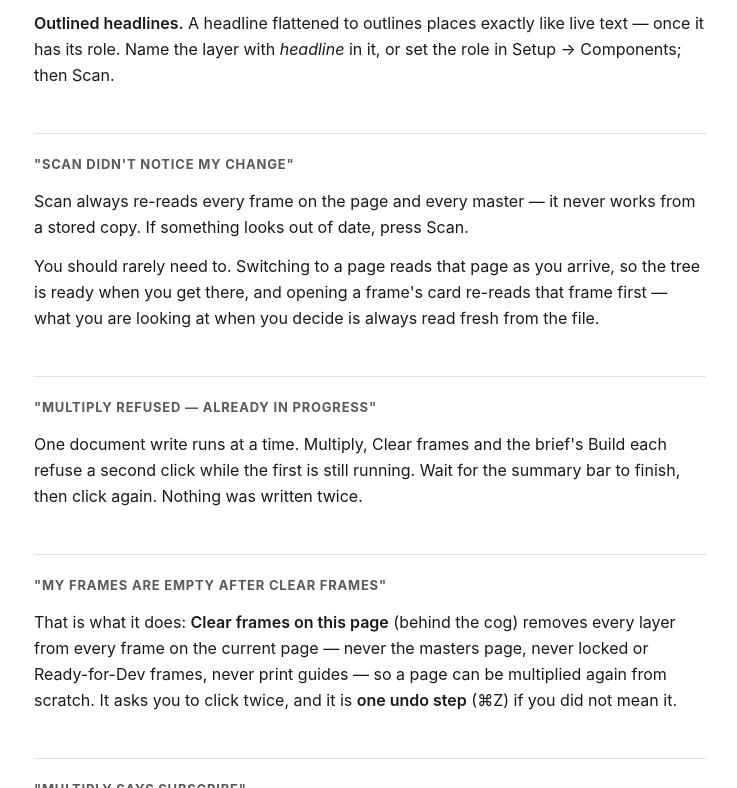
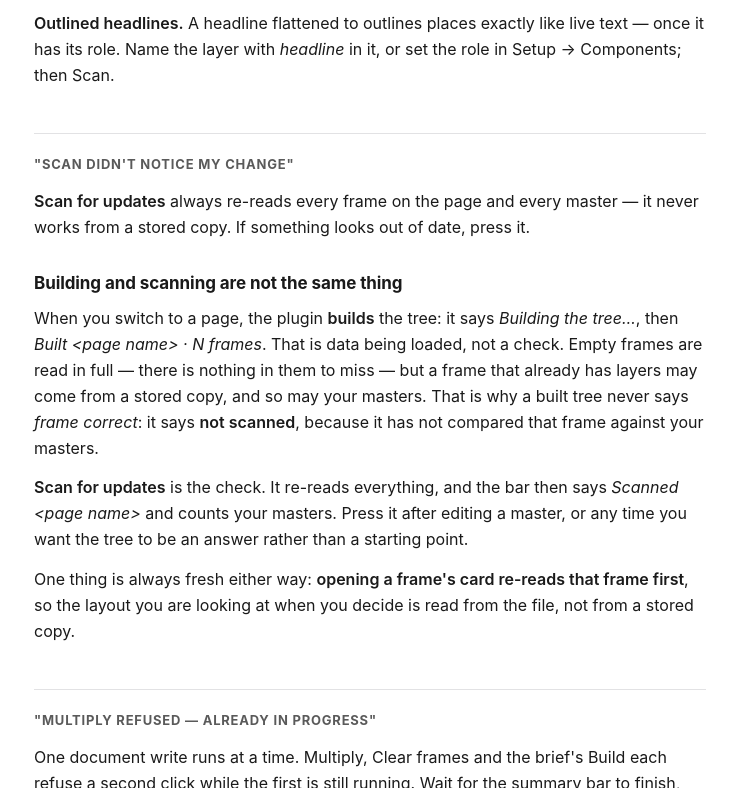
Before and after one commit to Monochrome-downloads/monochrome-services, a plain HTML site: page frame-multiplier/support/index.html in a window 1280 px wide. Shown: the part 2012-2800 px from the top of the page, without its empty margins (270-1007 px from the left). Drawn offline with Linux system fonts and the light colour scheme.

Commit message:
Frame Multiplier support: building a tree is not scanning it
Matches the panel's vocabulary as of 2026-09-12. The button is "Scan for
updates"; a page switch says "Building the tree…" then "Built <page> · N
frames", and a built tree says "not scanned" rather than "frame correct"
because it has not compared those frames against the masters.

Adds a "Building and scanning are not the same thing" section explaining the
difference, and keeps the one guarantee that holds either way: opening a
frame's card re-reads that frame first.

Regenerated with node build-pages.mjs.

Co-Authored-By: Claude Opus 5 <noreply@anthropic.com>
Claude-Session: https://claude.ai/code/session_01PP7LGpzUcYXqSDhKg3aTWG

```diff
--- a/frame-multiplier/support/index.html
+++ b/frame-multiplier/support/index.html
@@ -167,7 +167,7 @@
   <p><strong>2. You are ON the masters page.</strong> The Frames tab then lists the masters
     themselves — there is nothing to multiply here, so the Scan button steps aside and the refresh icon
     in the top bar re-reads the masters while you work on them. Switch to the page holding the frames
-    you want filled, then press <strong>Scan</strong>.</p>
+    you want filled, then press <strong>Scan for updates</strong>.</p>
 
   <p><strong>3. Every frame is already up to date.</strong> The Multiply button only shows while
     there is something to do. When every frame on the page matches its plan the button is gone, and
@@ -226,12 +226,25 @@
 
   <h2>"Scan didn't notice my change"</h2>
 
-  <p>Scan always re-reads every frame on the page and every master — it never works from a stored
-    copy. If something looks out of date, press Scan.</p>
+  <p><strong>Scan for updates</strong> always re-reads every frame on the page and every master — it
+    never works from a stored copy. If something looks out of date, press it.</p>
 
-  <p>You should rarely need to. Switching to a page reads that page as you arrive, so the tree is
-    ready when you get there, and opening a frame's card re-reads that frame first — what you are
-    looking at when you decide is always read fresh from the file.</p>
+  <h3>Building and scanning are not the same thing</h3>
+
+  <p>When you switch to a page, the plugin <strong>builds</strong> the tree: it says <em>Building the
+    tree…</em>, then <em>Built &lt;page name&gt; · N frames</em>. That is data being loaded, not a
+    check. Empty frames are read in full — there is nothing in them to miss — but a frame that already
+    has layers may come from a stored copy, and so may your masters. That is why a built tree never
+    says <em>frame correct</em>: it says <strong>not scanned</strong>, because it has not compared that
+    frame against your masters.</p>
+
+  <p><strong>Scan for updates</strong> is the check. It re-reads everything, and the bar then says
+    <em>Scanned &lt;page name&gt;</em> and counts your masters. Press it after editing a master, or any
+    time you want the tree to be an answer rather than a starting point.</p>
+
+  <p>One thing is always fresh either way: <strong>opening a frame's card re-reads that frame
+    first</strong>, so the layout you are looking at when you decide is read from the file, not from a
+    stored copy.</p>
 
   <h2>"Multiply refused — already in progress"</h2>
 
```
Also changed, not shown: src/frame-multiplier-support-body.html (+19 -6 lines).
